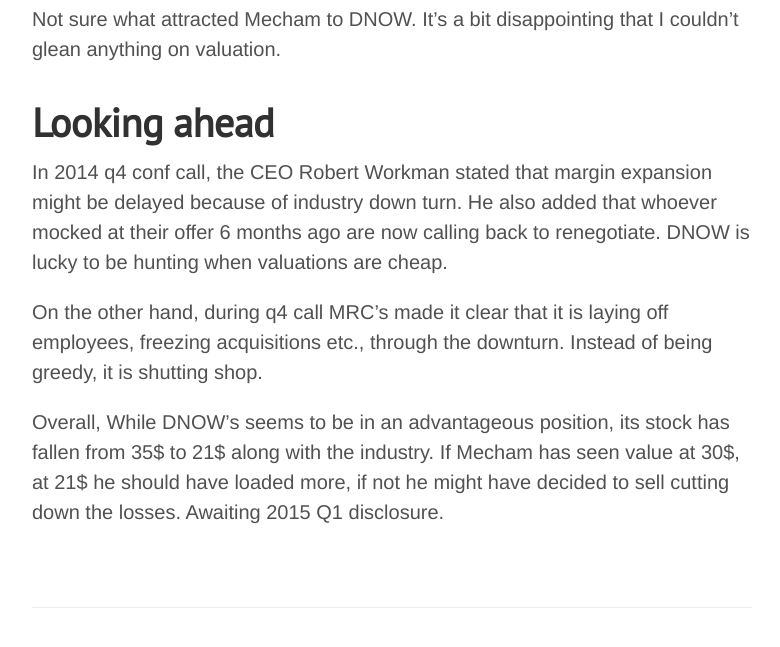
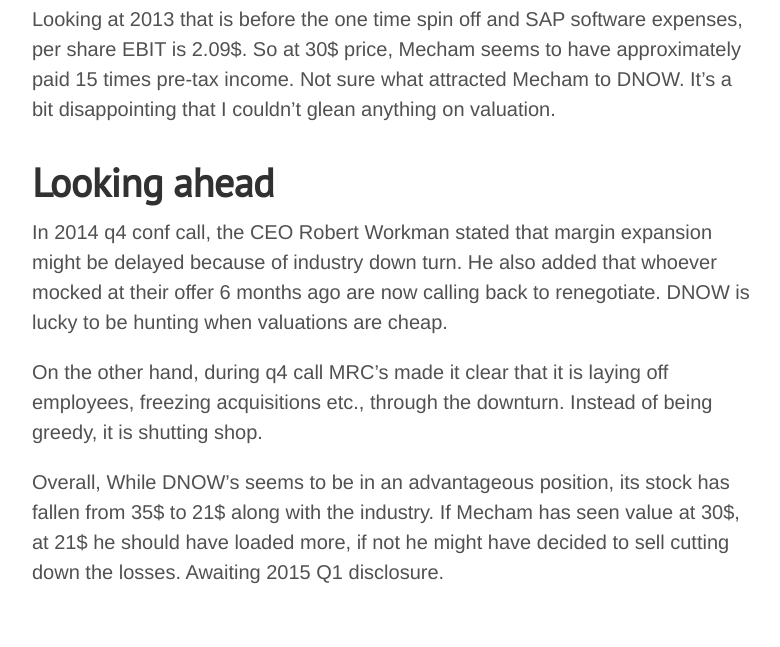
Before and after one commit to gitforwork2/gitforwork.github.io, a Jekyll site: the page built from _posts/2015-04-02-Tracking-Allan-Mecham-DNOW.md, in a window 1280 px wide and 900 px high, scrolled down 1465 px, cut to the strip 252-899 px from the top of the window. Shown: the whole strip, without its empty margins (248-1028 px from the left). Built offline with Jekyll 4.4.1, drawn with Linux system fonts in a browser that asks for light colours; Markdown is read by kramdown in place of the engine named in the settings.

Commit message:
Allen mecham dnow - UPDATE

```diff
--- a/_posts/2015-04-02-Tracking-Allan-Mecham-DNOW.md
+++ b/_posts/2015-04-02-Tracking-Allan-Mecham-DNOW.md
@@ -43,6 +43,8 @@
 Mecham bought the stock at a higher valuation than the data below.
 <iframe width='700' height='150' src="https://docs.google.com/spreadsheets/d/1sO7G3Sf47B06pEZStdJ3_Vy2-UXXv5pSNT63LstmTdk/pubhtml?gid=0&amp;single=true&amp;widget=true&amp;headers=false"></iframe>
 
+Looking at 2013 that is before the one time spin off and SAP software expenses, per share EBIT is 2.09$. So at 30$ price, Mecham
+seems to have approximately paid 15 times pre-tax income.
 Not sure what attracted Mecham to DNOW. It's a bit disappointing that I couldn't glean anything on valuation.
 
 #Looking ahead
```
